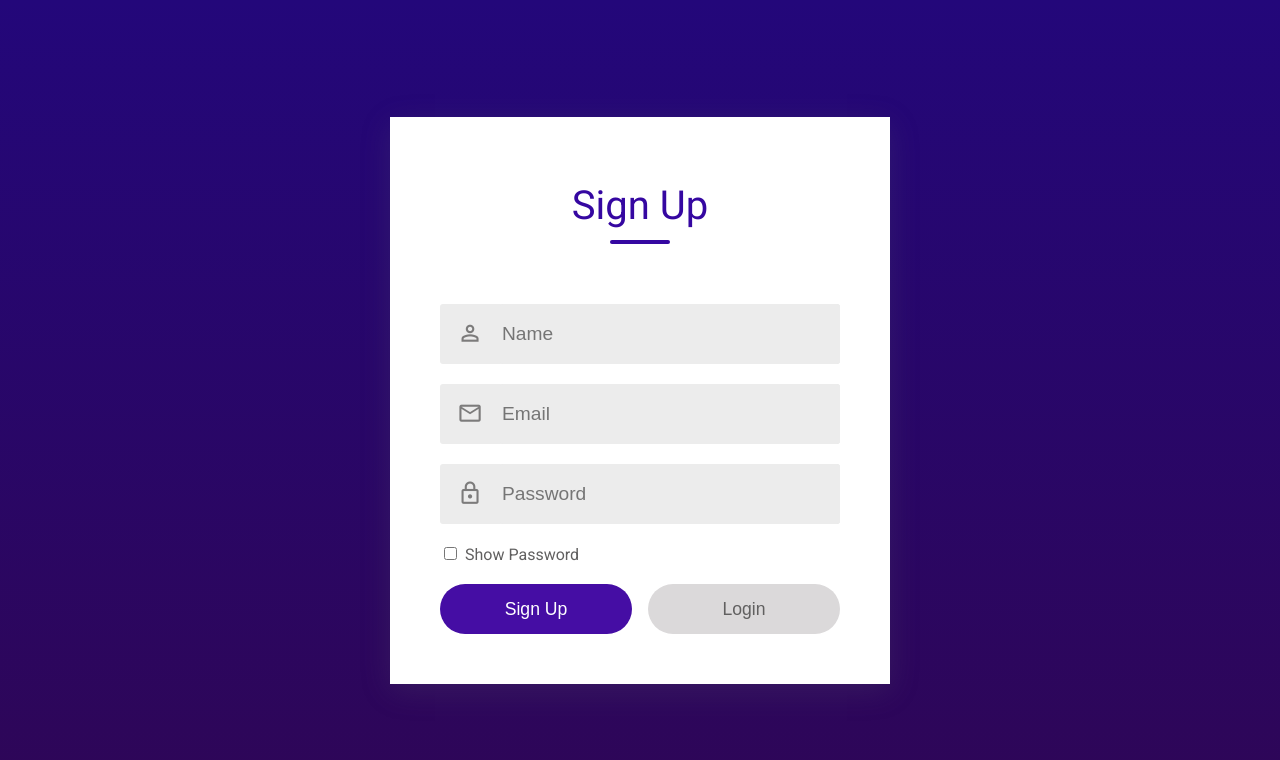
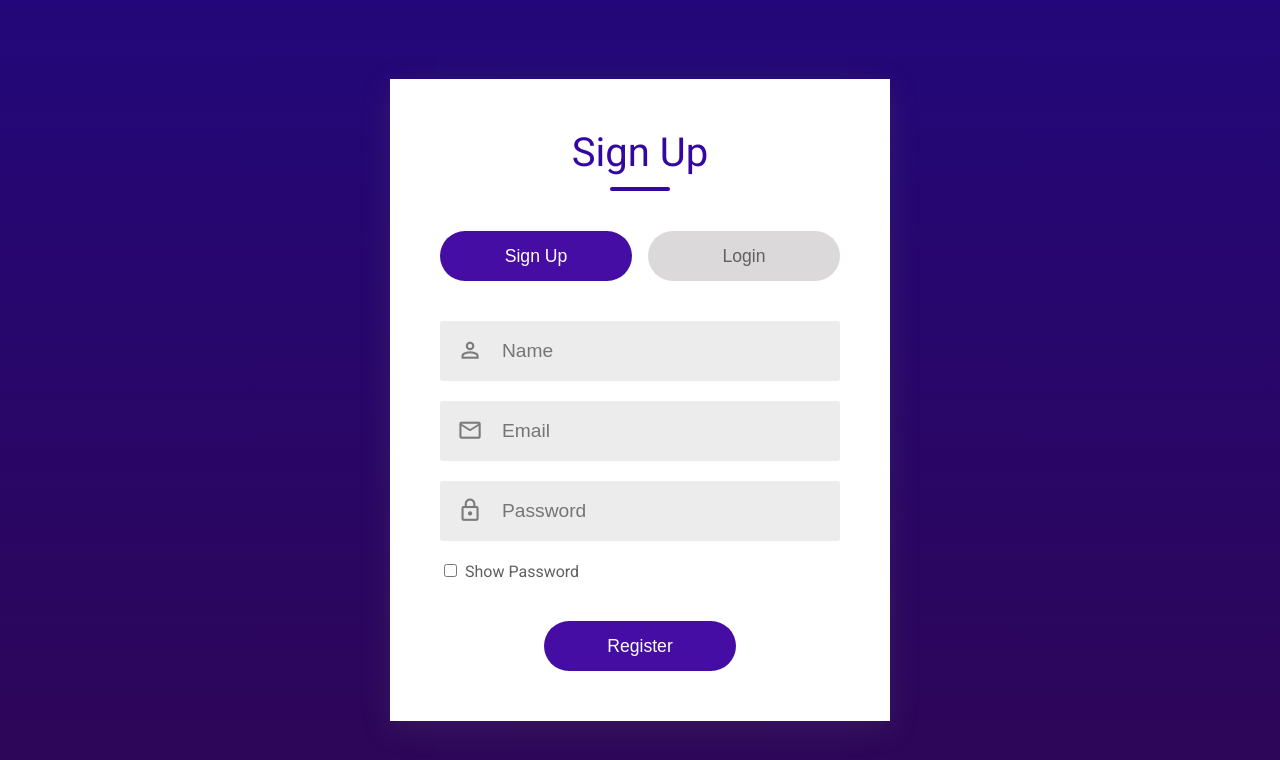
Before and after one commit to GarikMartikyan/SignUp-LogIn, a React (Vite) app: page / in a window 1280 px wide. Shown: the top 760 px of the page. Built offline with nearby package versions, Linux system fonts and the light colour scheme.

Commit message:
Added Submit Button

```diff
--- a/src/App.css
+++ b/src/App.css
@@ -24,7 +24,7 @@
     color: #3507a1;
     font-size: 40px;
     font-weight: 500;
-    padding: 15px;
+    padding-bottom: 15px;
     margin: 0;
     text-align: center;
 }
--- a/src/App.jsx
+++ b/src/App.jsx
@@ -15,22 +15,12 @@ function App() {
                         {tab? 'Sign Up' : 'Login'}
                     </h2>
                 </div>
-
+                <div className='buttonContainer'>
+                    <Button isActive={tab} onClick={!tab? () => setTab(prv => !prv) : null} children={'Sign Up'}/>
+                    <Button isActive={!tab} onClick={tab? () => setTab(prv => !prv) : null} children={'Login'}/>
+                </div>
                 {tab && <SignUp/>}
                 {!tab && <Login/>}
-                <div className='buttonContainer'>
-                    <Button isActive={tab}
-                            onClick={!tab? () => setTab(prv => !prv) : null}
-                            type={tab? 'submit' : null}
-                            form='signup'
-                            children={'Sign Up'}/>
-
-                    <Button isActive={!tab}
-                            onClick={tab? () => setTab(prv => !prv) : null}
-                            type={!tab? 'submit' : null}
-                            form='login'
-                            children={'Login'}/>
-                </div>
             </div>
         </div>
     )
--- a/src/components/login/login.jsx
+++ b/src/components/login/login.jsx
@@ -1,5 +1,7 @@
 import Input from "../input/input.jsx";
 import styled from "styled-components";
+import Button from "../button/Button.jsx";
+import classes from './login.module.css'
 
 const A = styled.a`
   text-decoration: none;
@@ -10,11 +12,14 @@ export default function Login() {
 
     return (
         <div>
-            <form name="login" action="#" autoComplete="on" target="_blank">
+            <form name="login" action="#" autoComplete="on">
                 <Input name="email" type="email" iconName="email" placeholder="Email"/>
                 <Input name="password" type="password" iconName="lock" placeholder="Password"/>
+                <p>Lost password? <A href="#">Click here!</A></p>
+                <div className={classes.centeredDiv}>
+                    <Button children="Enter" isActive={true} type="submit"/>
+                </div>
             </form>
-            <p>Lost password? <A href="#">Click here!</A></p>
         </div>
     )
 }
--- a/src/components/login/login.module.css
+++ b/src/components/login/login.module.css
@@ -0,0 +1,7 @@
+.centeredDiv{
+    display: flex;
+    flex-direction: column;
+    justify-content: center;
+    align-items: center;
+    margin-top: 50px;
+}
--- a/src/components/sign-up/sign-up.jsx
+++ b/src/components/sign-up/sign-up.jsx
@@ -1,18 +1,22 @@
 import Input from "../input/input.jsx";
 import classes from './sign-up.module.css'
 import {useState} from "react";
+import Button from "../button/Button.jsx";
 
 export default function SignUp() {
     const [visible, setVisible] = useState(false)
 
     return (
         <div>
-            <form name="signup" action="#" autoComplete="on" target="_blank">
+            <form name="signup" action="#" autoComplete="on">
                 <Input name="name" iconName="person" placeholder="Name"/>
                 <Input name="email" type="email" iconName="mail" placeholder="Email"/>
                 <Input name="password" type={visible? 'text' : 'password'} iconName="lock" placeholder="Password"/>
                 <input type="checkbox"  id="visable" checked={visible} onChange={e => {setVisible(e.target.checked)}}/>
                 <label className={classes.show} htmlFor="visable">Show Password</label>
+                <div className={classes.centeredDiv}>
+                    <Button type="submit" isActive={true} children="Register" />
+                </div>
             </form>
         </div>
     )
--- a/src/components/sign-up/sign-up.module.css
+++ b/src/components/sign-up/sign-up.module.css
@@ -2,3 +2,10 @@
     margin-left: 5px;
     color: #616060;
 }
+.centeredDiv{
+    display: flex;
+    flex-direction: column;
+    justify-content: center;
+    align-items: center;
+    margin-top: 40px;
+}
```
